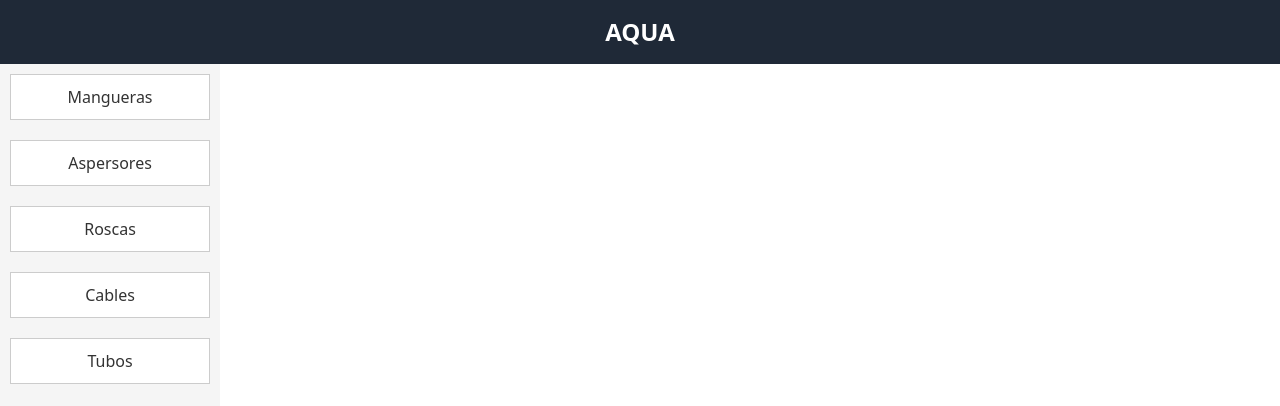
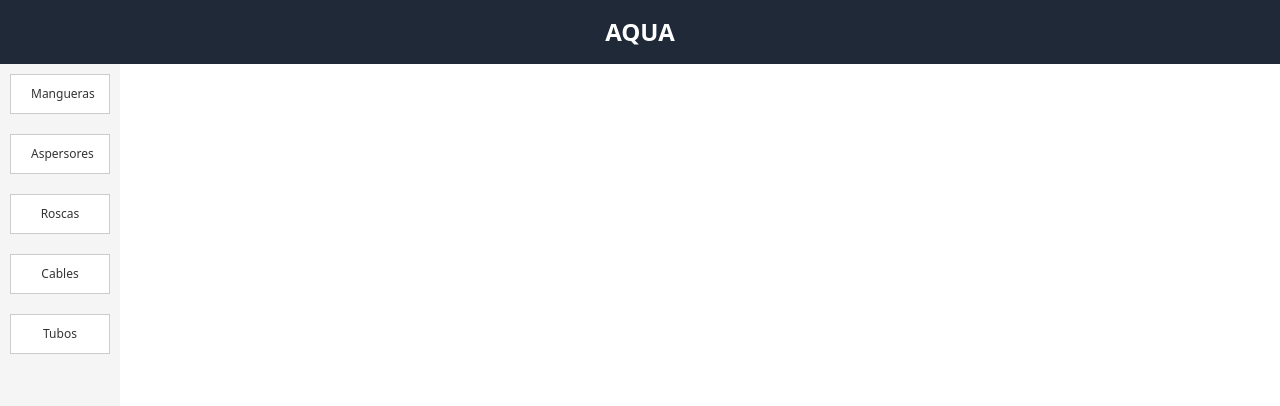
Before and after one commit to dmbruno/AQUA, a React (Create React App) app: page /insumos in a window 1280 px wide. Shown: the top 406 px of the page. Built offline with nearby package versions, Linux system fonts and the light colour scheme.

Commit message:
3er commit

```diff
--- a/src/componentes/Inicio/Inicio.css
+++ b/src/componentes/Inicio/Inicio.css
@@ -6,7 +6,7 @@
     align-items: center;
     justify-content: center;
     height: 100vh;
-    background-color: #f9f9f9;
+    background-color: #03244f5c;
     font-family: Arial, sans-serif;
 }
 
@@ -14,9 +14,11 @@
     font-size: 24px;
     font-weight: bold;
     margin-bottom: 20px;
+    text-align: center;
 }
 
 .descripcion {
+    padding: 1.25rem;
     font-size: 16px;
     margin-bottom: 30px;
     text-align: center;
--- a/src/componentes/Insumos List/InsumosList.css
+++ b/src/componentes/Insumos List/InsumosList.css
@@ -10,6 +10,7 @@
     align-items: start;
     justify-content: start;
     height: 100vh;
+    width: 7.5rem;
     background-color: #f5f5f5;
 
 }
@@ -17,13 +18,13 @@
 .insumo-button {
     margin: 10px;
     padding: 10px 20px;
-    font-size: 16px;
+    font-size: 12px;
     border: 1px solid #ccc;
     background-color: #fff;
     color: #333;
     cursor: pointer;
     transition: background-color 0.3s ease;
-    width: 12.5rem;
+    width: 6.25rem;
     text-align: center;
 }
 
```
